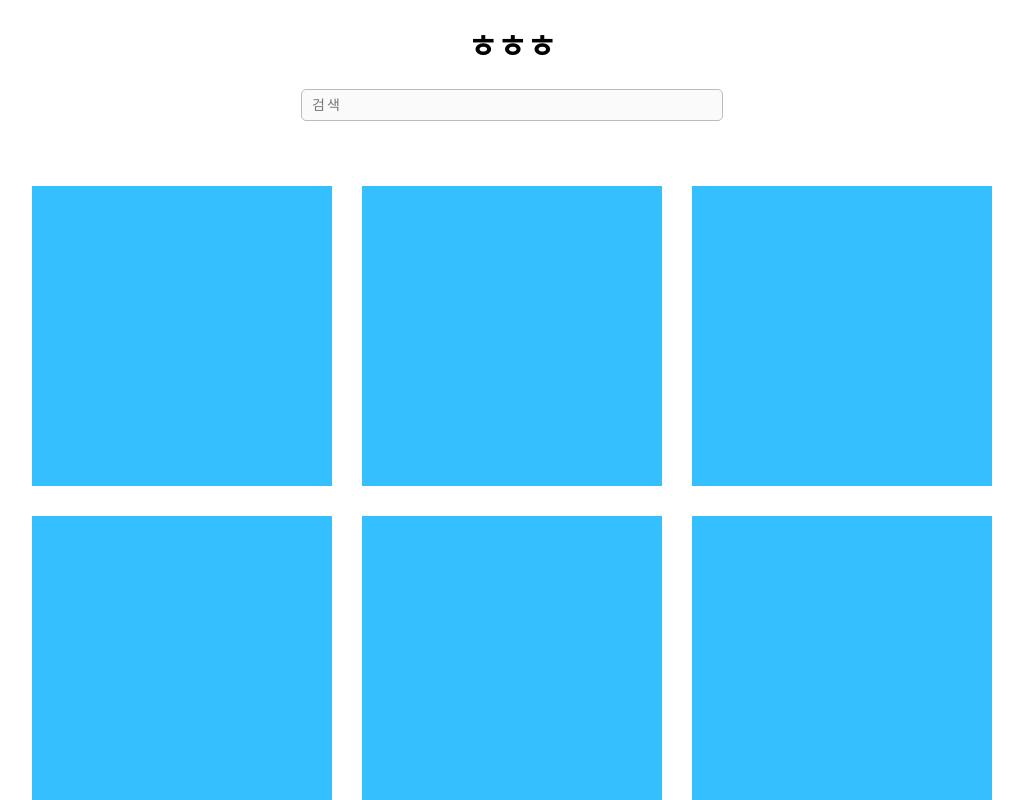
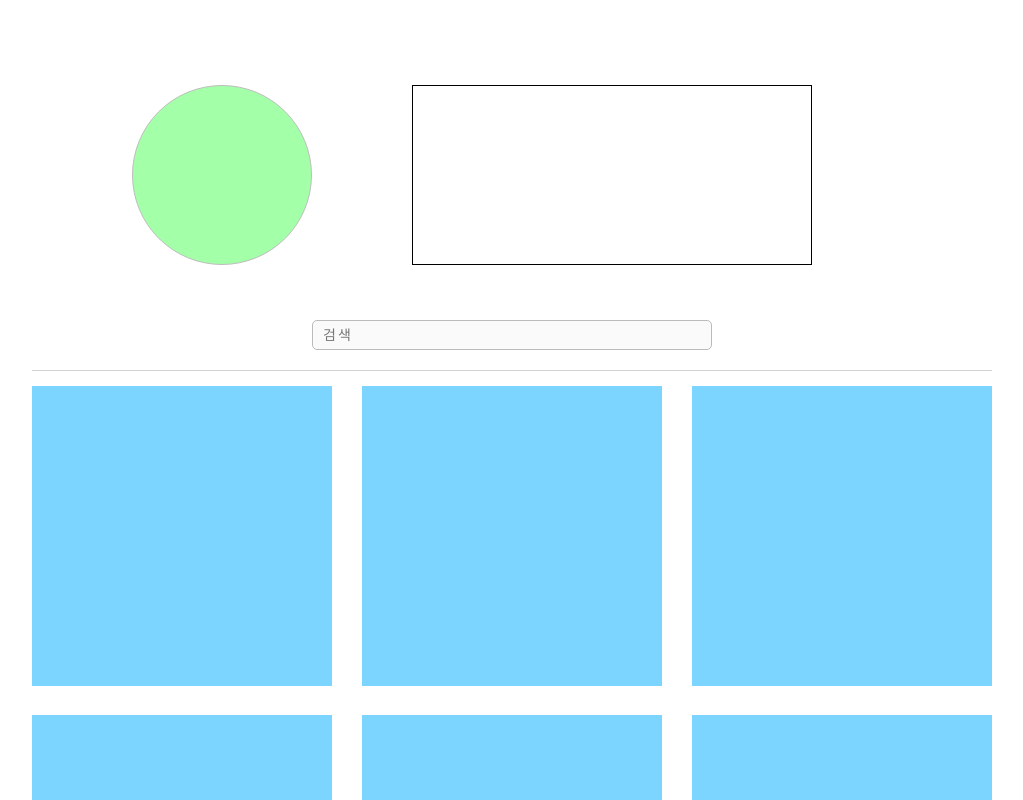
Before and after one commit to surealyeun/hhh, a React (Create React App) app in the folder frontend/hhh/: page / in a window 1280 px wide. Shown: the top 800 px of the page, without its empty margins (128-1151 px from the left). Built offline with nearby package versions, Linux system fonts and the light colour scheme.

Commit message:
[20200409 문요한] userCard 컴포넌트

```diff
--- a/frontend/hhh/src/App.css
+++ /dev/null
@@ -1,38 +0,0 @@
-.App {
-  text-align: center;
-}
-
-.App-logo {
-  height: 40vmin;
-  pointer-events: none;
-}
-
-@media (prefers-reduced-motion: no-preference) {
-  .App-logo {
-    animation: App-logo-spin infinite 20s linear;
-  }
-}
-
-.App-header {
-  background-color: #282c34;
-  min-height: 100vh;
-  display: flex;
-  flex-direction: column;
-  align-items: center;
-  justify-content: center;
-  font-size: calc(10px + 2vmin);
-  color: white;
-}
-
-.App-link {
-  color: #61dafb;
-}
-
-@keyframes App-logo-spin {
-  from {
-    transform: rotate(0deg);
-  }
-  to {
-    transform: rotate(360deg);
-  }
-}
--- /dev/null
+++ b/frontend/hhh/src/App.scss
@@ -0,0 +1,3 @@
+* {
+    box-sizing: border-box;
+}
--- a/frontend/hhh/src/App.tsx
+++ b/frontend/hhh/src/App.tsx
@@ -1,11 +1,10 @@
 import React from 'react';
 import FeedList from './components/feedList/FeedList';
-import './App.css';
+import './App.scss';
 
 function App() {
   return (
     <div className="App">
-      <h1>ㅎㅎㅎ</h1>
       <FeedList></FeedList>
     </div>
   );
--- a/frontend/hhh/src/components/feedList/FeedList.scss
+++ b/frontend/hhh/src/components/feedList/FeedList.scss
@@ -1,10 +1,11 @@
 #feed-list {
     display: block;
     width: 100%;
-    height: 800px;
+    margin-top: 50px;
 
     #search-bar {
-        margin: auto;
+        display: block;
+        margin: 20px auto;
         padding: 0 10px;
         width: 400px;
         height: 30px;
@@ -20,15 +21,20 @@
     }
 
     #list {
-        margin-top: 50px;
+        margin-top: 20px;
+
         .row {
             display: flex;
-            justify-content: space-around;
+            justify-content: space-between;
             align-items: center;
 
             margin: auto;
-            width: 990px;
+            width: 960px;
             height: 330px;
+
+            &:first-child {
+                border-top: 1px solid rgb(210, 210, 210);
+            }
         }
     }
 }
--- a/frontend/hhh/src/components/feedList/FeedList.tsx
+++ b/frontend/hhh/src/components/feedList/FeedList.tsx
@@ -1,11 +1,14 @@
 import React from 'react';
-import Feed from './Feed';
+import Feed from './feed/Feed';
+import UserCard from './userCard/userCard';
 import './FeedList.scss';
 
 class FeedList extends React.Component {
     render() {
         return (
             <div id="feed-list">
+                <UserCard />
+
                 <input type="text" id="search-bar" placeholder="검색"></input>
                 <div id="list">
                     <div className="row">
--- a/frontend/hhh/src/components/feedList/Feed.scss
+++ b/frontend/hhh/src/components/feedList/feed/Feed.scss
@@ -1,6 +1,6 @@
 #feed {
     float: left;
-    background-color: rgb(53, 191, 255);
+    background-color: rgb(124, 213, 255);
     width: 300px;
     height: 300px;
 
--- /dev/null
+++ b/frontend/hhh/src/components/feedList/userCard/userCard.scss
@@ -0,0 +1,35 @@
+#user-card {
+    margin: auto;
+    width: 960px;
+    height: 250px;
+
+    #avatar {
+        display: inline-block;
+        position: relative;
+
+        width: 180px;
+        height: 180px;
+        border: 1px solid rgb(190, 190, 190);
+        border-radius: 50%;
+        background-color: rgb(163, 255, 168);
+
+        top: 50%;
+        transform: translateY(-50%);
+
+        margin-left: 100px;
+    }
+
+    #user-info {
+        display: inline-block;
+        position: relative;
+
+        width: 400px;
+        height: 180px;
+        border: 1px solid black;
+        top: 50%;
+        transform: translateY(-50%);
+
+        margin-left: 100px;
+    }
+
+}
--- /dev/null
+++ b/frontend/hhh/src/components/feedList/userCard/userCard.tsx
@@ -0,0 +1,17 @@
+import React from 'react';
+import './userCard.scss';
+
+class UserCard extends React.Component {
+    render() {
+        return (
+            <div id="user-card">
+                <div id="avatar"></div>
+                <div id="user-info">
+                    <div id="user-id"></div>
+                </div>
+            </div>
+        );
+    }
+}
+
+export default UserCard;
```
Also changed, not shown: frontend/hhh/src/components/feedList/feed/Feed.tsx (renamed from frontend/hhh/src/components/feedList/Feed.tsx).
